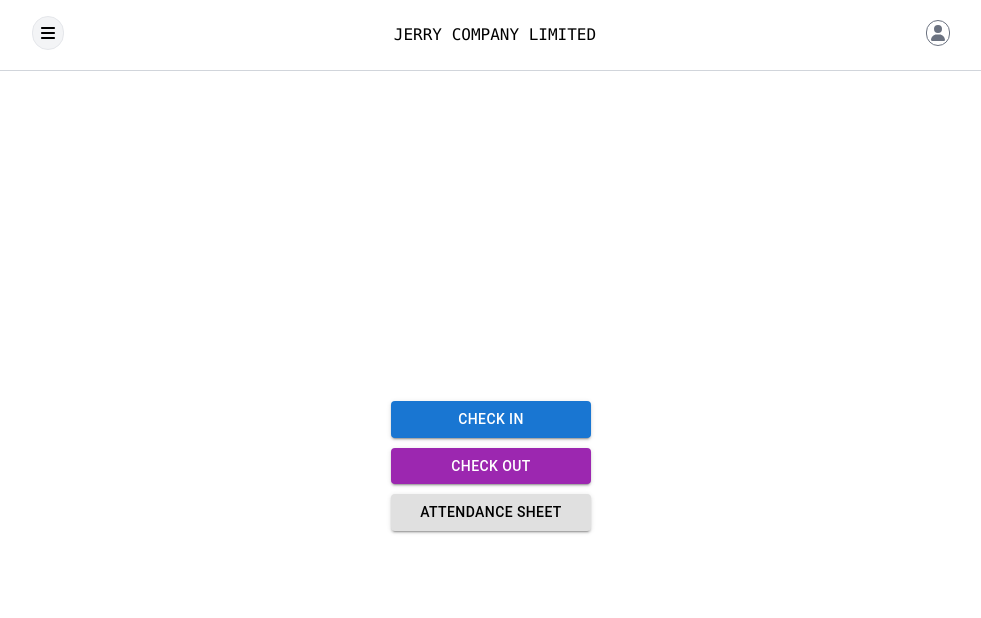
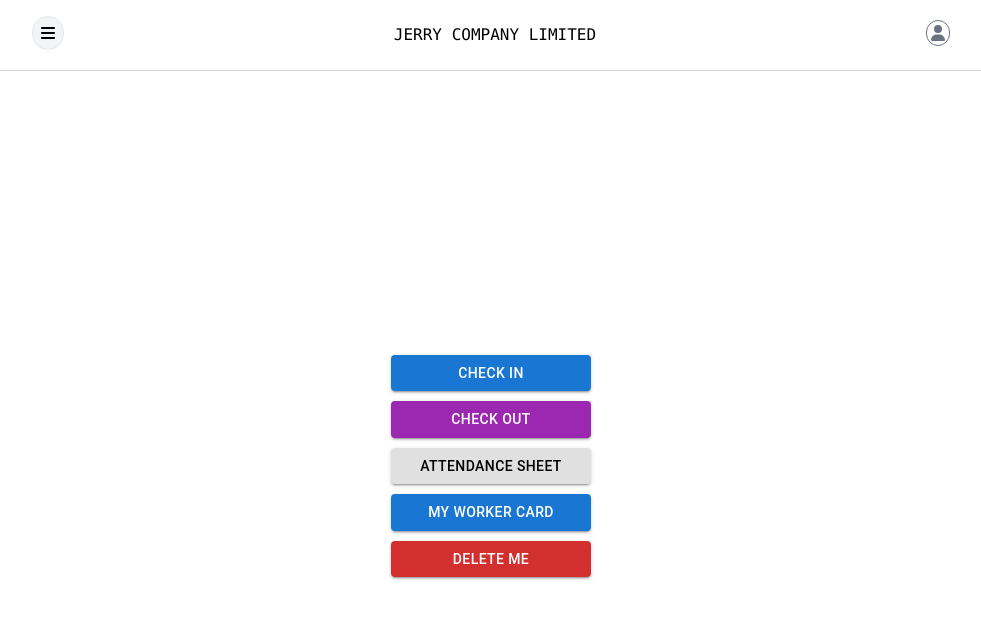
Before and after one commit to Jerry-Khobby/workers-attendance-management-system, a React (Create React App) app in the folder client/: page /homepage in a window 1280 px wide. Shown: the top 618 px of the page, without its empty margins (149-1130 px from the left). Built offline with nearby package versions, Linux system fonts and the light colour scheme.

Commit message:
done with linking the card page to the home page

```diff
--- a/client/src/App.js
+++ b/client/src/App.js
@@ -1,25 +1,23 @@
 import "./App.css";
 
-/* import WorkersCard from "./component/worker/card";
+import WorkersCard from "./component/worker/card";
 import SignUpForm from "./component/worker/signup";
 import LoginPage from "./component/worker/login";
 import { BrowserRouter, Route, Routes } from "react-router-dom";
-import Navbar from "./component/worker/mainportal/navbar"; */
+import Navbar from "./component/worker/mainportal/navbar";
 import MainHomePortal from "./component/worker/mainportal/main";
 
 function App() {
   return (
     <div className="App">
-{/*       <BrowserRouter>
+      <BrowserRouter>
         <Routes>
           <Route path="/" element={<SignUpForm />} />{" "}
           <Route path="/card_info/:email" element={<WorkersCard />} />{" "}
           <Route path="/login" element={<LoginPage />} />{" "}
+          <Route path="/homepage" element={<MainHomePortal/>} />{" "}
         </Routes>{" "}
       </BrowserRouter>{" "}
-       <Navbar />
-       */}
-   <MainHomePortal/>
 
     </div>
   );
--- a/client/src/component/worker/card.jsx
+++ b/client/src/component/worker/card.jsx
@@ -1,8 +1,9 @@
 import React,{useState,useEffect} from "react";
 import { Card, CardContent, Button } from "@mui/material";
 import "tailwindcss/tailwind.css"; // Import Tailwind CSS styles
-import { useParams } from "react-router-dom";
+import { useParams,Link } from "react-router-dom";
 import Avatar from "@mui/material/Avatar";
+
 
 
 const WorkersCard = () => {
@@ -12,6 +13,11 @@ const WorkersCard = () => {
   useEffect(() => {
     const fetchData = async () => {
       try {
+        //attempt to get data from localstorage
+        const storedUserData = localStorage.getItem("userData");
+        if (storedUserData) {
+          setUserData(JSON.parse(storedUserData));
+        }else{
         const response = await fetch(`http://127.0.0.1:8000/api/usercard/retrieve_card_info/?email=${email}`,{
           method:'GET',
           headers:{
@@ -21,9 +27,12 @@ const WorkersCard = () => {
         if (response.ok) {
           const data = await response.json();
           setUserData(data); // Assuming the response is a JSON object, adjust as needed
+           // Save data to localStorage
+           localStorage.setItem("userData", JSON.stringify(data));
         } else {
           console.error(`Failed to fetch data. Status: ${response.status}`);
         }
+      }
       } catch (error) {
         console.error("Error fetching data:", error);
       }
@@ -79,7 +88,9 @@ const WorkersCard = () => {
         </CardContent>
       </Card>
       <Button variant="contained" color="primary">
-        HOME PAGE
+      <Link to="/homepage">
+      HOME PAGE
+      </Link>
       </Button>
     </div>
   );
--- a/client/src/component/worker/mainportal/frontpage.jsx
+++ b/client/src/component/worker/mainportal/frontpage.jsx
@@ -13,6 +13,12 @@ const StaticPage = () => {
         <Button variant="contained" color="inherit" style={{ width: '200px', marginBottom: '10px' }}>
           Attendance Sheet
         </Button>
+        <Button variant="contained" color="primary" style={{ width: '200px', marginBottom: '10px' }}>
+          My Worker Card
+        </Button>
+        <Button variant="contained" color="error" style={{ width: '200px', marginBottom: '10px' }}>
+          Delete Me
+        </Button>
     </div>
   );
 };
--- a/client/src/component/worker/signup.jsx
+++ b/client/src/component/worker/signup.jsx
@@ -332,8 +332,6 @@ const SignUpForm = () => {
                 </a>
               </label>
             </div>
-
-            {/* Link to login page on the same line */}
             <div
               style={{
                 display: "flex",
```
Also changed, not shown: 1 other file (tests, documents, lock files or other folders).
